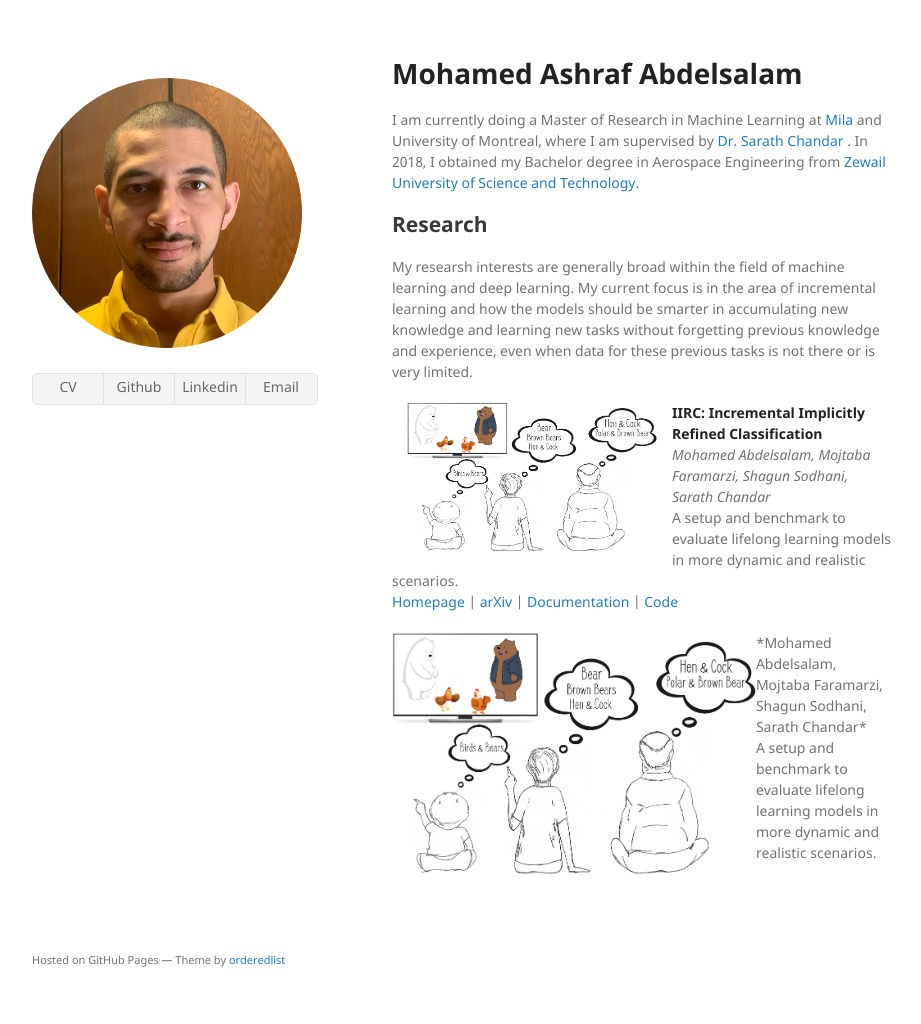
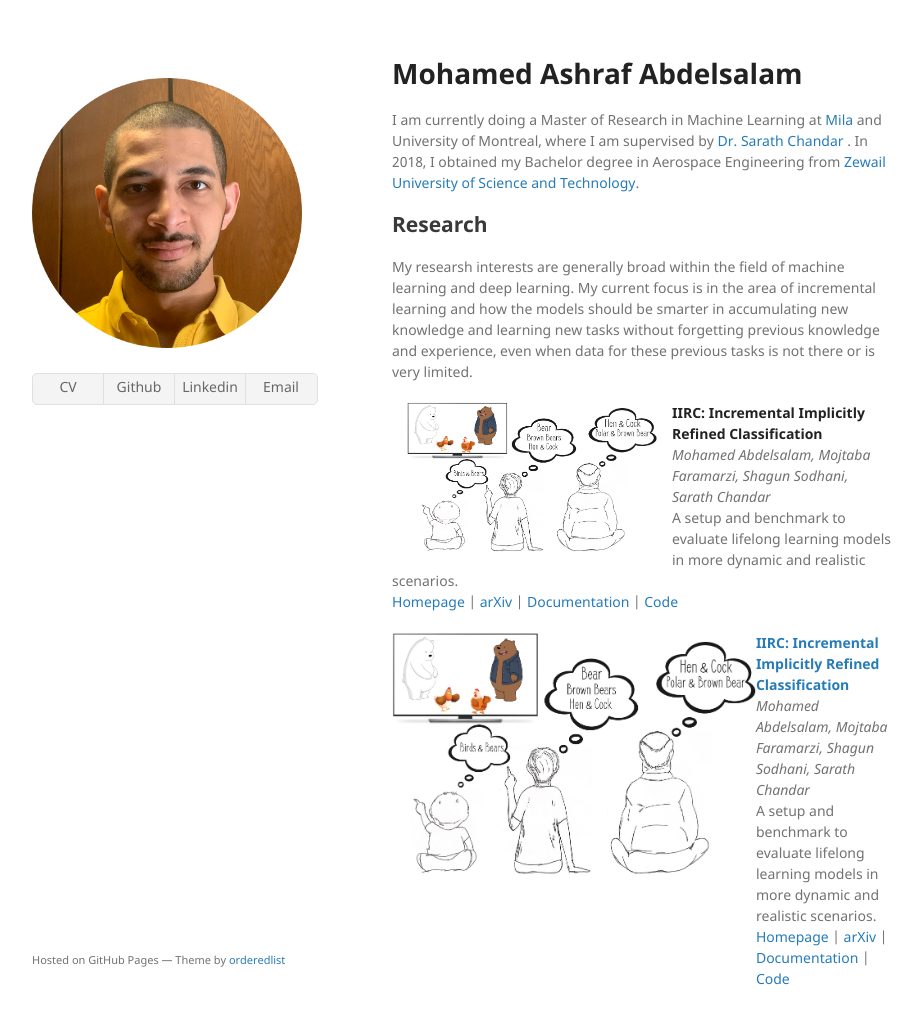
Before and after one commit to MohamedAbdelsalam9/mohamedabdelsalam9.github.io, a Jekyll site: the page built from index.md, in a window 1280 px wide and 1039 px high. Shown: the top 1024 px of the window, without its empty margins (178-1099 px from the left). Built offline with Jekyll 4.4.1, drawn with Linux system fonts in a browser that asks for light colours; the repository's description, which GitHub fills in, is left out; our own code applies the rules of GitHub Pages for plain Markdown files.

Commit message:
Update index.md

```diff
--- a/index.md
+++ b/index.md
@@ -21,12 +21,12 @@
 
  <div class="publication">
   <div class="image">
-    <img src="./images/summary.png" alt="">
+    <img src="./images/summary.png" alt=""/>
   </div>
     <div class="text">
-        *Mohamed Abdelsalam, Mojtaba Faramarzi, Shagun Sodhani, Sarath Chandar*
-<br />
-      A setup and benchmark to evaluate lifelong learning models in more dynamic and realistic scenarios.
-<br />
+     <a href="https://chandar-lab.github.io/IIRC/"><b>IIRC: Incremental Implicitly Refined Classification</b></a>
+     <br><i>Mohamed Abdelsalam, Mojtaba Faramarzi, Shagun Sodhani, Sarath Chandar</i>
+     <br>A setup and benchmark to evaluate lifelong learning models in more dynamic and realistic scenarios.
+     <br><a href="https://chandar-lab.github.io/IIRC/">Homepage</a> | <a href="https://arxiv.org/abs/2012.12477">arXiv</a> | <a href="https://iirc.readthedocs.io/en/latest/">Documentation</a> | <a href="https://github.com/chandar-lab/IIRC/">Code</a>
     </div>
   </div>
```
